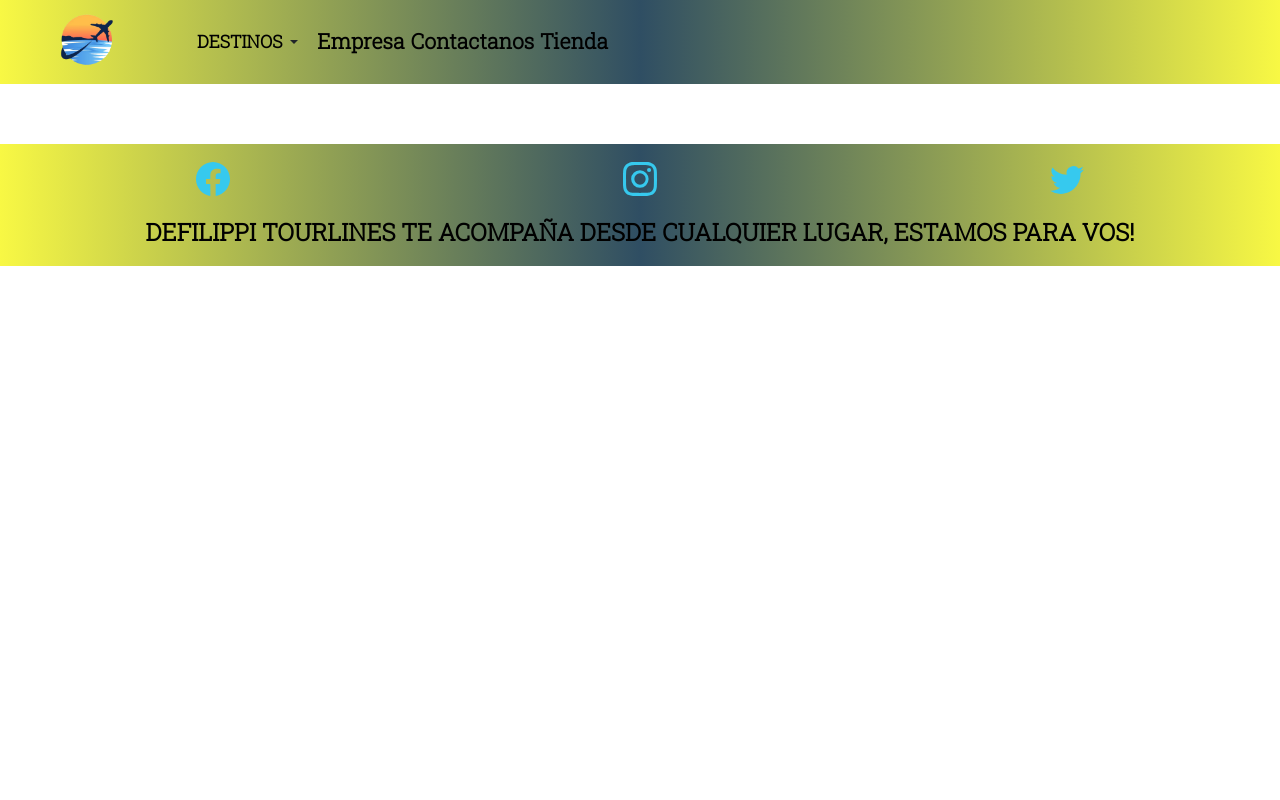
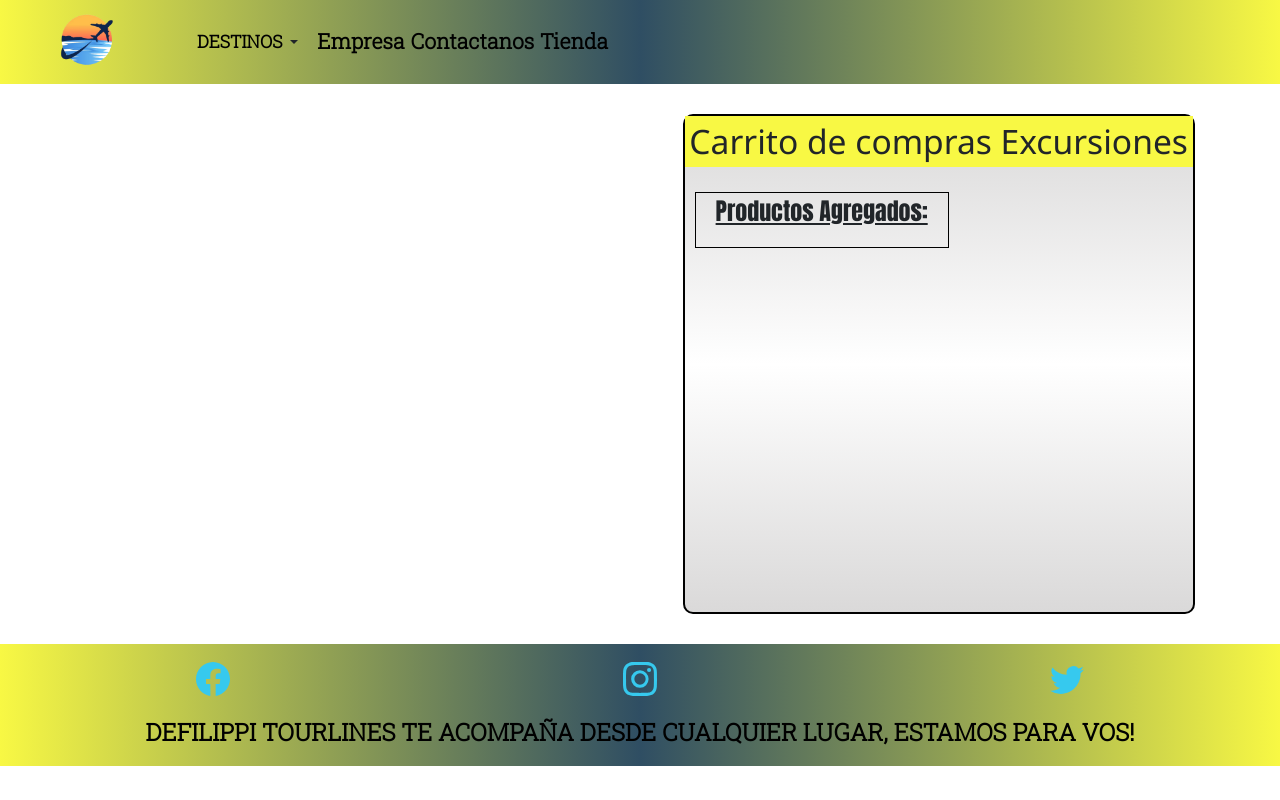
Before and after one commit to Agustin-Defilippi/PreEntrega3-DefilippiAgustin-JS, a website: page pages/carrito.html in a window 1280 px wide. Drawn offline with nearby package versions, Linux system fonts and the light colour scheme; a web font is replaced by a local one.

Commit message:
agregando cosas al carrito

```diff
--- a/js/carrito.js
+++ b/js/carrito.js
@@ -34,6 +34,9 @@
                         </div>
                     </div>
                 </div>
+                <div class="mb-3">
+                    <button class="btn btn-warning">Eliminar</button>
+                </div>
             </div>
         </div>`;
 
@@ -42,3 +45,20 @@
 }
 
 renderProdCarrito();
+
+console.log(productos);
+
+
+const enlistarProductos = () =>{
+    const productosCarrito = productos;
+    const container = document.getElementById("productosCarrito");
+
+    productosCarrito.forEach(prod =>{
+        const listaProductos = document.createElement("li");
+        listaProductos.innerHTML = `${prod.nombre}.`;
+
+        container.appendChild(listaProductos);
+    })
+}
+
+enlistarProductos();
--- a/js/funciones.js
+++ b/js/funciones.js
@@ -287,7 +287,7 @@
             imageHeight: 400,
             imageAlt:`${items.nombre}`,
             showCancelButton: true,
-            confirmButtonText: 'Agregar (+)',
+            confirmButtonText: 'Agregar excursion',
             denyButtonText:"Cancelar",
             cancelButtonText: `cancelar`,
             }).then((result) => {
@@ -303,3 +303,12 @@
 
     });
 }
+
+const agregarProducto = (array,elemento) =>{
+    array.push(elemento);
+    return array;
+}
+
+ const agregarProductoLS = (nombre,elemento) =>{
+     localStorage.setItem(nombre,JSON.stringify(elemento));
+}
--- a/js/tienda.js
+++ b/js/tienda.js
@@ -6,28 +6,12 @@
     .then(respuesta => respuesta.json())
     .then(datosRespuesta =>
         renderTiendaExcursiones(datosRespuesta),
-        console.log(datosRespuesta)
     )
-
 }
 
 obtenerDatosExcursiones();
 
-
-
 let carrito = JSON.parse(localStorage.getItem("prodCarrito")) || [];
-
-const agregarProducto = (array,elemento) =>{
-   array.push(elemento);
-   return array;
-}
-const agregarProductoLS = (nombre,elemento) =>{
-    localStorage.setItem(nombre,JSON.stringify(elemento));
-}
-
-
-
-
 
 const prodAgregados = document.getElementById("carritoProducto");
 
--- a/pages/carrito.html
+++ b/pages/carrito.html
@@ -114,10 +114,25 @@
 
   <main>
 
-    <div class="w-100 carrito d-flex justify-content-center">
+    <div class="w-100 carrito d-flex justify-content-evenly">
 
       <div id="carrito" class="carrito">
 
+      </div>
+
+      <div id="total" class="containerTotal">
+        <div class="total">
+          <div class="content-h2">
+            <h2>Carrito de compras Excursiones</h2>
+          </div>
+
+        </div>
+        <div class="productosCarrito">
+          <p>Productos Agregados:</p>
+          <div id="productosCarrito" class="productoAgregados">
+
+          </div>
+        </div>
       </div>
 
     </div>
--- a/scss/_desktop.scss
+++ b/scss/_desktop.scss
@@ -347,6 +347,54 @@
                 }
                }
             }
+            .containerTotal{
+                border: 2px solid black;
+                border-radius: 10px;
+                background:linear-gradient(to bottom,rgb(218, 217, 217),white,rgb(218, 217, 217));
+                width: 40%;
+                height: 500px;
+                .total{
+                    display: flex;
+                    flex-direction: column;
+
+                    align-items: center;
+
+                    .content-h2{
+                        background-color: rgb(248, 248, 68);
+                        width: 100%;
+                        display: flex;
+                        justify-content: center;
+                        h2{
+                            margin: 5px 0;
+                            font-family:'Segoe UI', Tahoma, Geneva, Verdana, sans-serif;
+                            font-size: 2.1em;
+                        }
+                    }
+                }
+                .productosCarrito{
+                    width: 50%;
+                    margin: 25px 0 10px 10px;
+                    border: solid 1px black;
+                    text-decoration: dotted;
+                    p{
+                        padding-bottom: 2px;
+                        text-align: center;
+                        text-decoration:underline;
+                        font-size: 1.5em;
+                        font-family:Impact, Haettenschweiler, 'Arial Narrow Bold', sans-serif
+                    }
+                    .productoAgregados{
+                        li{
+                            list-style: none;
+                            padding: 2px 4px;
+                            font-family: Arial, Helvetica, sans-serif;
+                            font-size: 1em;
+                            color: rgb(247, 87, 87);
+                        }
+                    }
+                }
+
+            }
         }
         .conoceMas{
             width: 100%;
```
Also changed, not shown: css/main.css, 1 other file.
